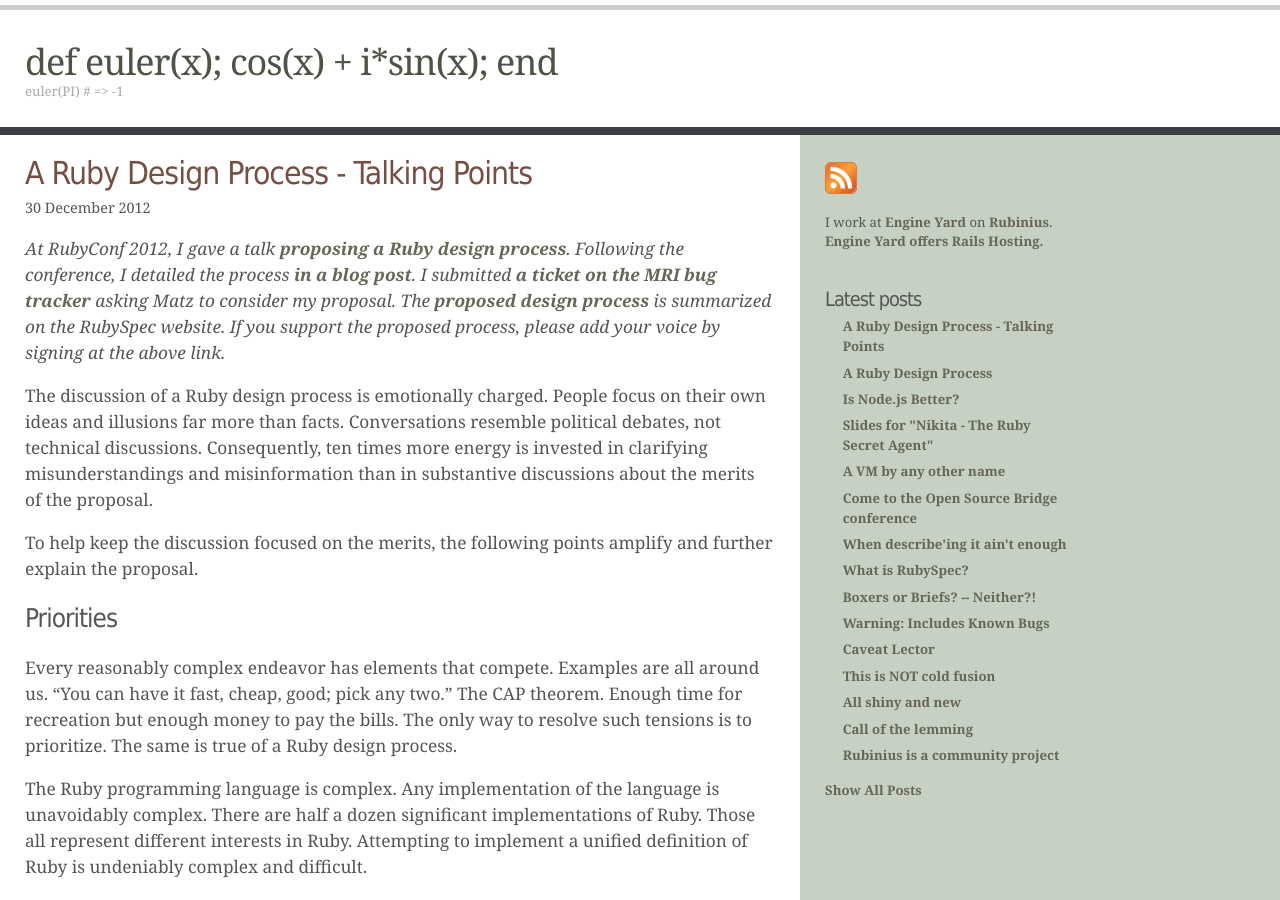
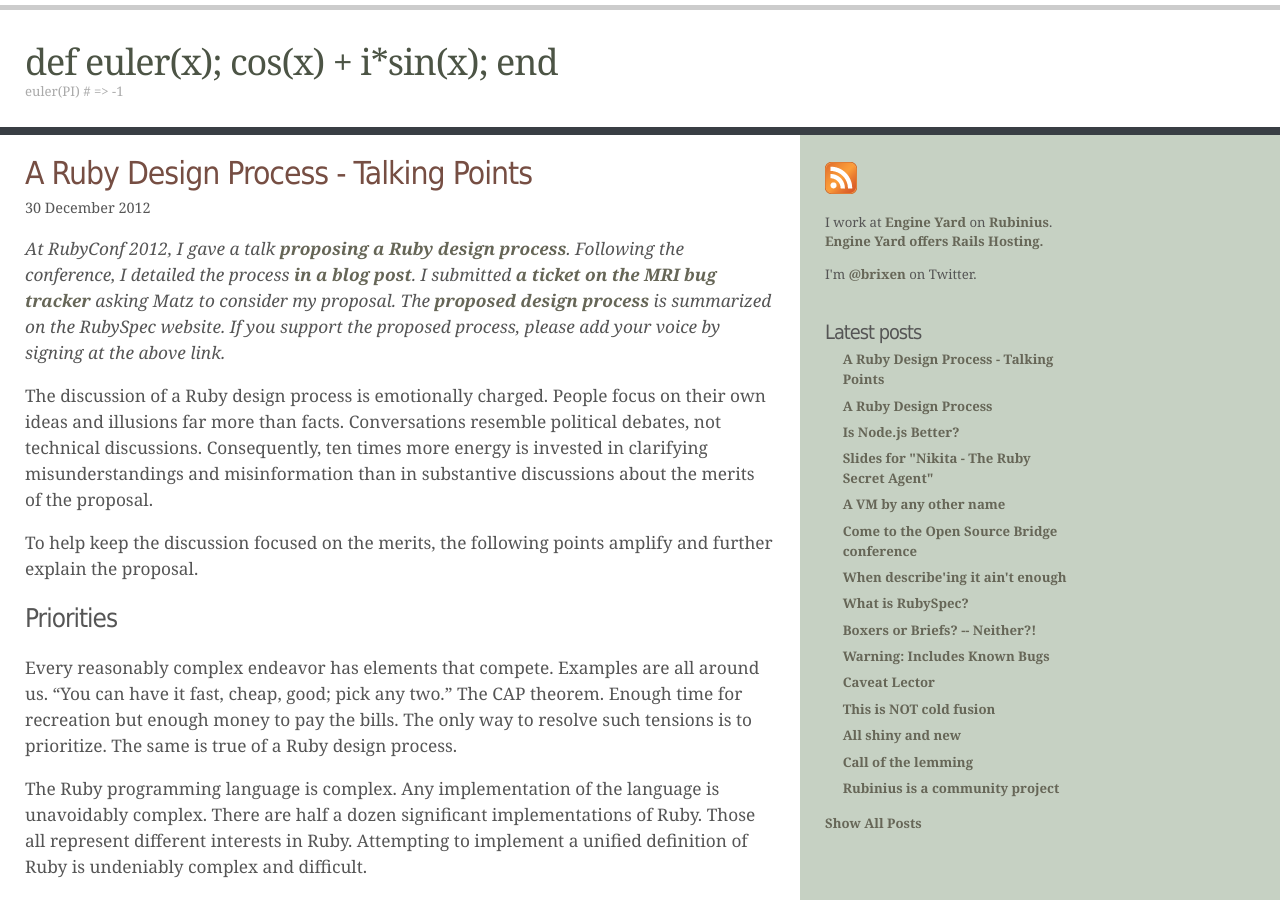
Before and after one commit to brixen/brixen.io, a Jekyll site: the page built from index.html, in a window 1280 px wide and 900 px high. Built offline with Jekyll 4.4.1, drawn with Linux system fonts in a browser that asks for light colours.

Commit message:
Add twitter link.

```diff
--- a/_includes/sidebar.html
+++ b/_includes/sidebar.html
@@ -7,6 +7,8 @@
 
       <div>
         <p>I work at <a href="http://engineyard.com">Engine Yard</a> on <a href="http://rubini.us">Rubinius</a>. <a href="http://engineyard.com">Engine Yard offers Rails Hosting.</a></p>
+
+        <p>I'm <a href="http://twitter.com/brixen">@brixen</a> on Twitter.</p>
       </div>
 
       <h2 id="latest_posts">Latest posts</h2>
```
